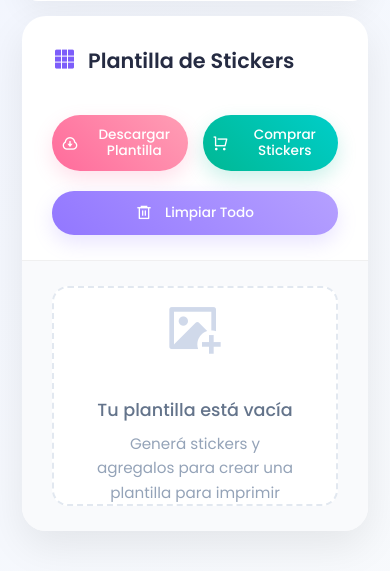
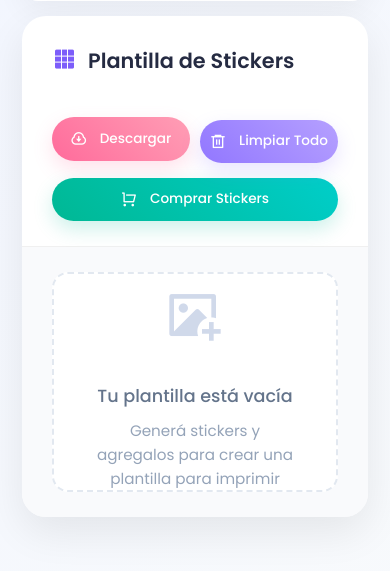
Before and after one commit to santipdmonte/StickerMakerAPP, a Flask app: page / in a window 390 px wide. Shown: the part 544-1115 px from the top of the page. Run offline with Flask 3, Linux system fonts and the light colour scheme; data that the repository does not hold is empty; some libraries are stand-ins or nearby versions.

Commit message:
Change the position of "Comprar Sticker" in mobile

```diff
--- a/app/static/css/styles.css
+++ b/app/static/css/styles.css
@@ -2982,3 +2982,29 @@ body.modal-open {
         transform: rotate(360deg);
     }
 }
+
+@media (max-width: 768px) {
+  .template-actions {
+    display: grid;
+    grid-template-columns: 1fr 1fr;
+    gap: 10px;
+    width: 100%;
+  }
+  .template-actions .download-button {
+    grid-column: 1 / 2;
+    grid-row: 1;
+    width: 100%;
+  }
+  .template-actions .clear-button {
+    grid-column: 2 / 3;
+    grid-row: 1;
+    width: 100%;
+  }
+  .template-actions .buy-button {
+    grid-column: 1 / 3;
+    grid-row: 2;
+    width: 100%;
+    min-width: unset;
+    margin-top: 5px;
+  }
+}
--- a/app/templates/index.html
+++ b/app/templates/index.html
@@ -111,7 +111,7 @@
                 <div class="template-header">
                     <h2><i class="ri-grid-fill"></i> Plantilla de Stickers</h2>
                     <div class="template-actions">
-                        <button id="download-template-btn" class="download-button"><i class="ri-download-cloud-line"></i> Descargar Plantilla</button>
+                        <button id="download-template-btn" class="download-button"><i class="ri-download-cloud-line"></i> Descargar</button>
                         <button id="buy-stickers-btn" class="buy-button"><i class="ri-shopping-cart-line"></i> Comprar Stickers</button>
                         <button id="clear-template-btn" class="clear-button"><i class="ri-delete-bin-6-line"></i> Limpiar Todo</button>
                     </div>
```
